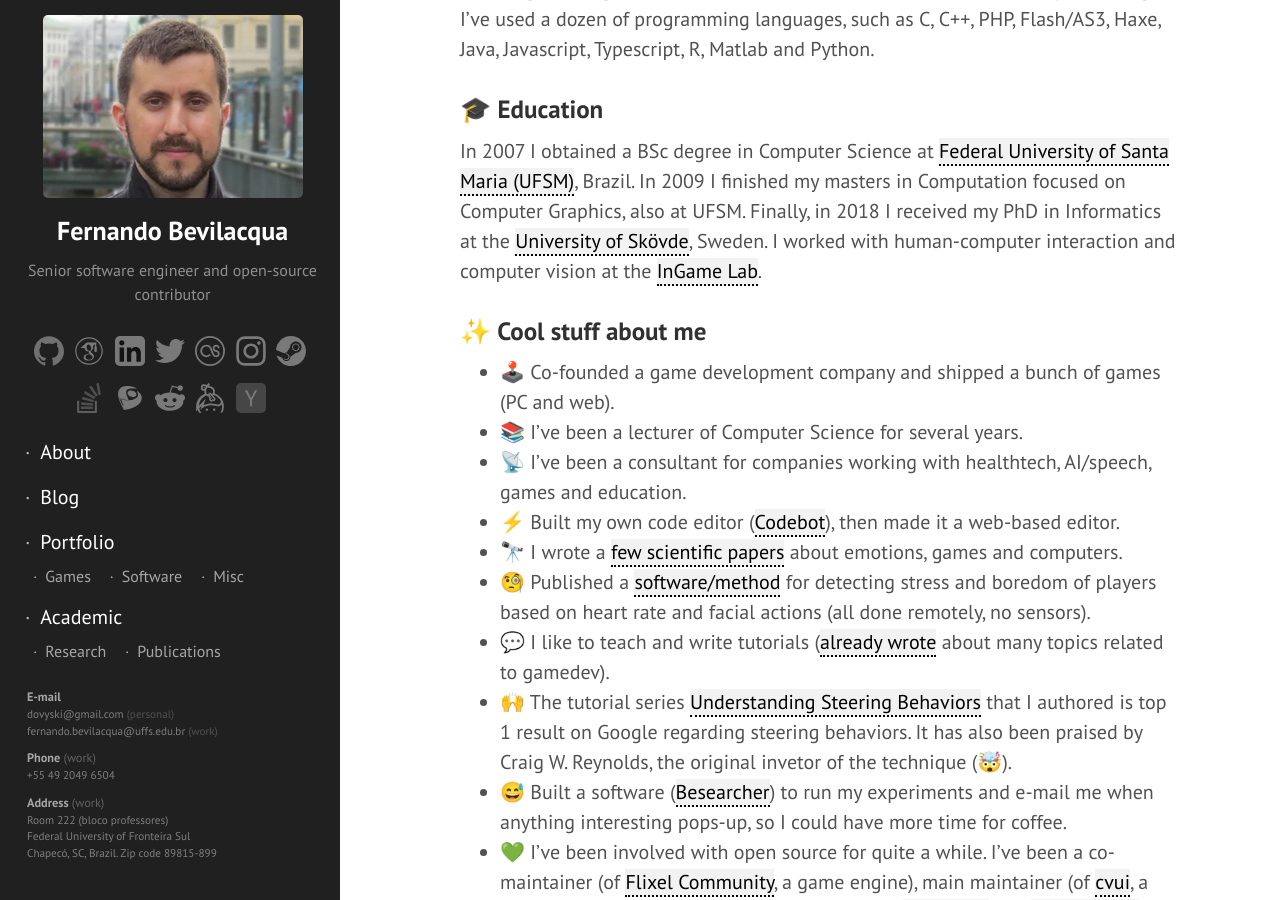
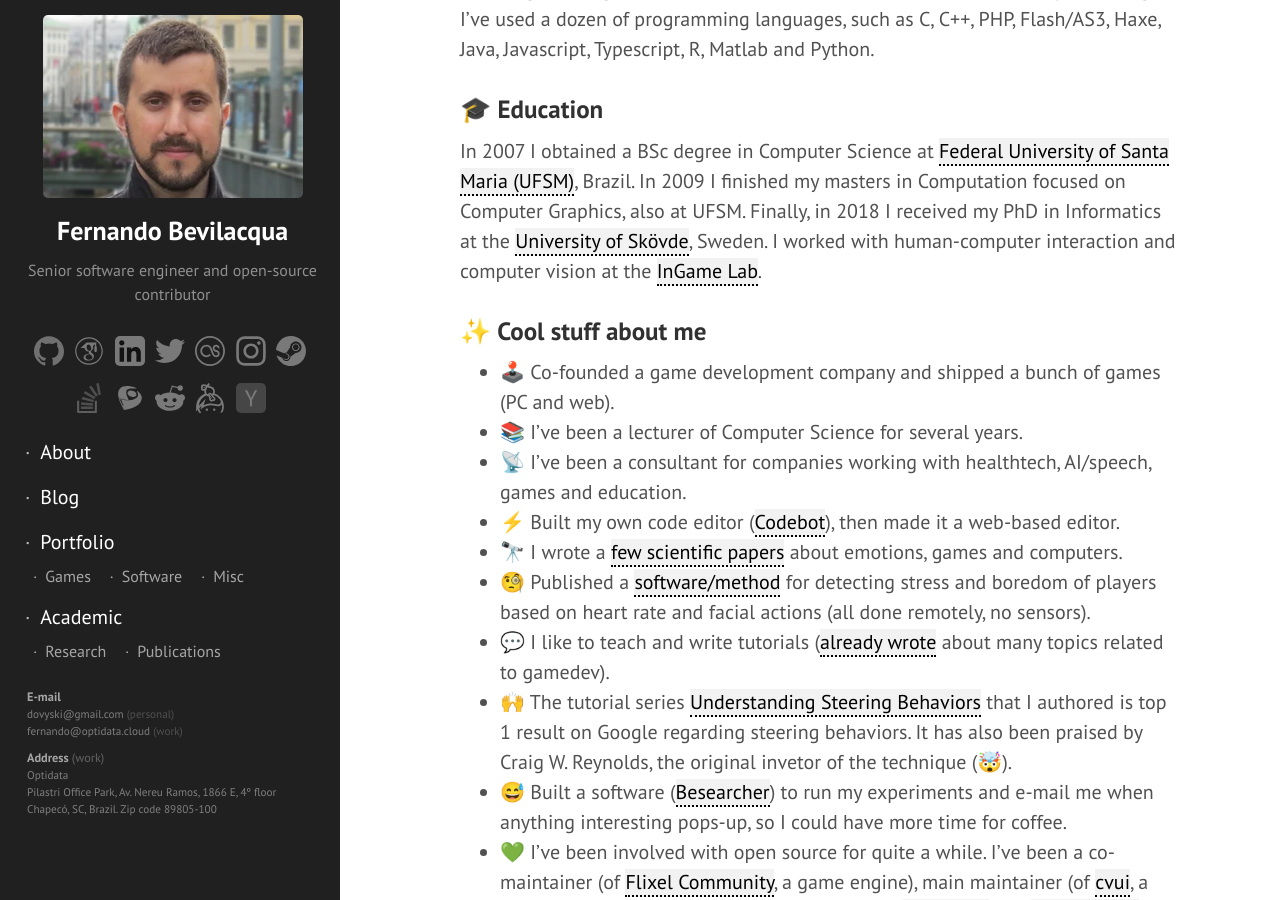
Before and after one commit to Dovyski/dovyski.github.io, a Jekyll site: the page built from index.md, in a window 1280 px wide and 900 px high, scrolled down 467 px. Built offline with Jekyll 4.4.1, drawn with Linux system fonts in a browser that asks for light colours; nearby versions of some CDN libraries.

Commit message:
Update sidebar.html

```diff
--- a/_includes/sidebar.html
+++ b/_includes/sidebar.html
@@ -40,18 +40,14 @@
             <li>
                 <strong>E-mail</strong><br />
                 <a href="mailto:dovyski@gmail.com">dovyski@gmail.com</a> <span>(personal)</span><br />
-                <a href="mailto:fernando.bevilacqua@uffs.edu.br">fernando.bevilacqua@uffs.edu.br</a> <span>(work)</span>
-            </li>
-            <li>
-                <strong>Phone <span>(work)</span></strong><br />
-                +55 49 2049 6504<br />
+                <a href="mailto:fernando.bevilacqua@uffs.edu.br">fernando@optidata.cloud</a> <span>(work)</span>
             </li>
             <li>
                 <strong>Address <span>(work)</span></strong><br />
-                Room 222 (bloco professores)<br />
-                <a href="https://www.uffs.edu.br" target="_blank" rel="noreferrer">Federal University of Fronteira Sul</a><br />
+                <a href="https://optidata.cloud" target="_blank" rel="noreferrer">Optidata</a><br />
+                Pilastri Office Park, Av. Nereu Ramos, 1866 E, 4º floor <br />
                 Chapecó, SC, Brazil.
-                Zip code 89815-899
+                Zip code 89805-100
             </li>
         </ul>
     </div>
```
